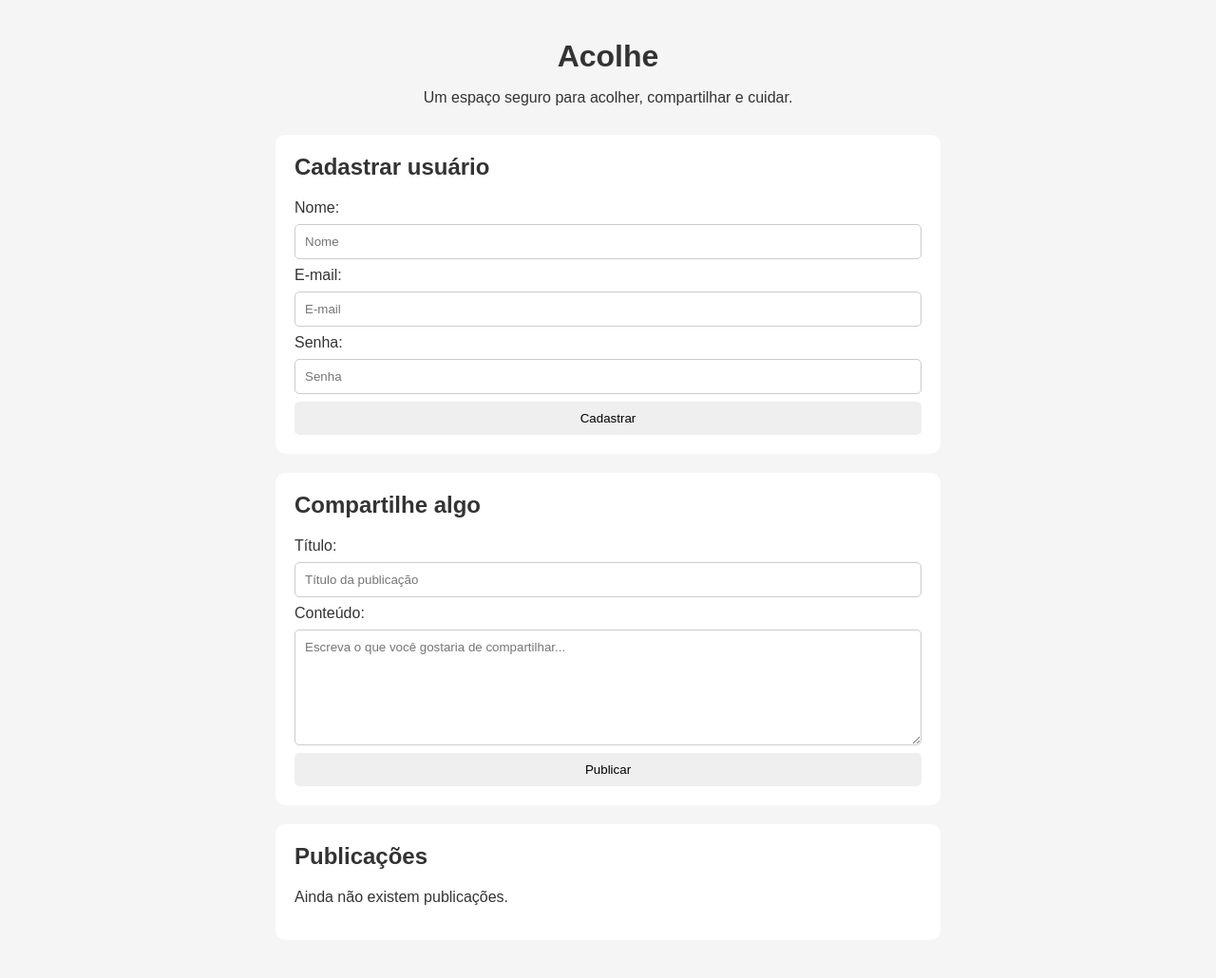
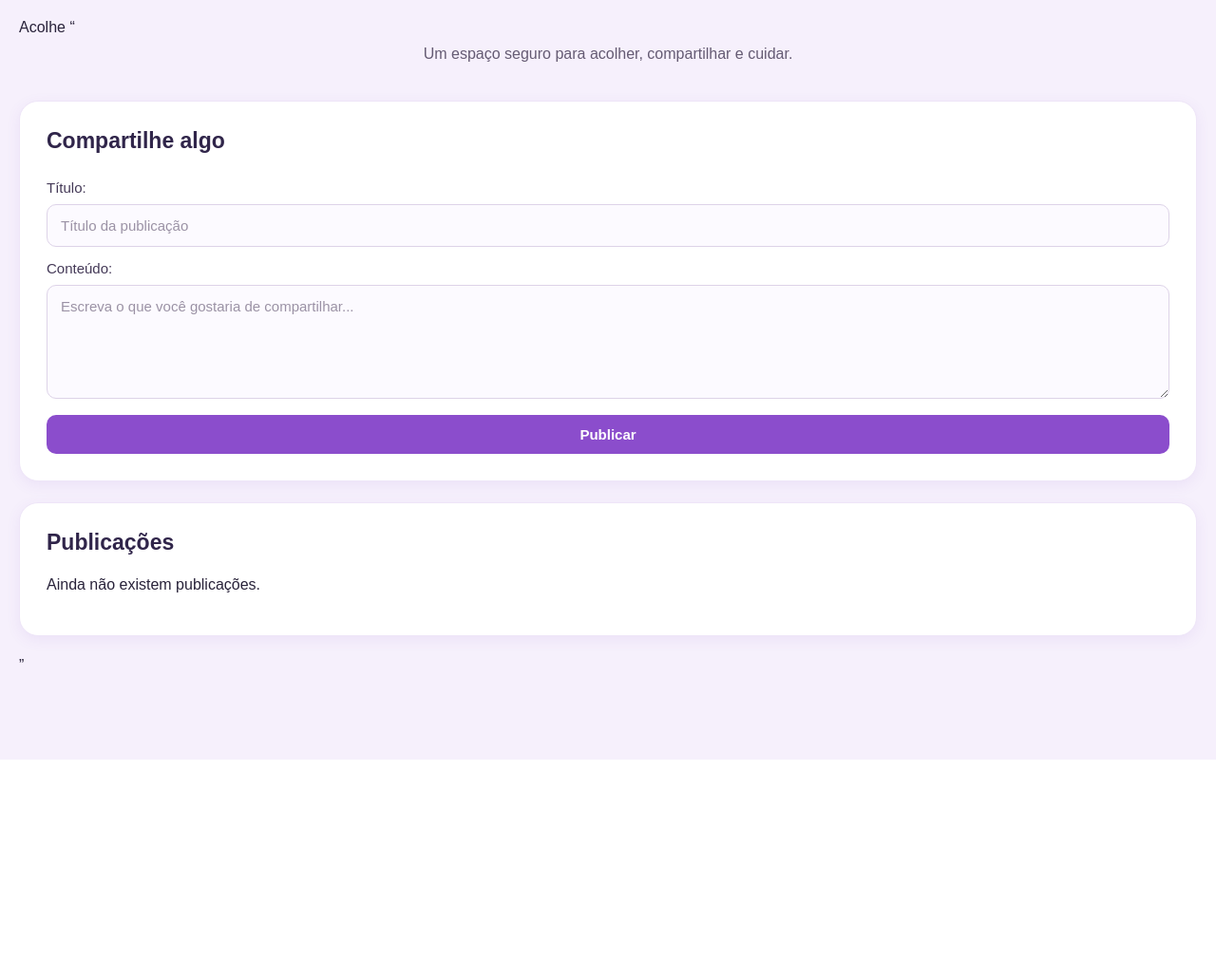
Before and after one commit to joaohenriqueoliveiraoi385-del/ja-acolhe-jh, a Flask app: page / in a window 1280 px wide. Shown: the whole page at 95% size. After the commit the page ends 800 px from the top, so only its background shows below. Run offline with Flask 3, Linux system fonts and the light colour scheme.

Commit message:
feature: passo 1
foi feito : (o base, cadastro, login (html))
terminar de fazer o login e cadastro e as rotas deles

```diff
--- a/app.py
+++ b/app.py
@@ -13,7 +13,6 @@
 app.config["SQLALCHEMY_TRACK_MODIFICATIONS"] = False
 
 db.init_app(app)
-
 
 app.register_blueprint(Usu_bp, url_prefix="/usuarios")
 app.register_blueprint(Publi_bp, url_prefix="/publicacoes")
--- a/routes/usu.py
+++ b/routes/usu.py
@@ -16,7 +16,7 @@
     usuario_existente = Usu.query.filter_by(gmail=gmail).first()
 
     if usuario_existente:
-        return redirect(url_for("index"))
+        return redirect(url_for("index.html", error="Usuário já existe."))
 
     novo_usuario = Usu(
         nome=nome,
@@ -24,7 +24,9 @@
         senha=senha
     )
 
+
+
     db.session.add(novo_usuario)
     db.session.commit()
 
-    return redirect(url_for("index"))
+    return redirect(url_for("index.html", success="Usuário criado com sucesso!"))
--- a/static/css/style.css
+++ b/static/css/style.css
@@ -1,73 +1,207 @@
+* {
+    box-sizing: border-box;
+}
+
 body {
     font-family: Arial, sans-serif;
     margin: 0;
     padding: 20px;
-    background-color: #f5f5f5;
-    color: #333;
+    background: #f6f0fc;
+    color: #29233a;
 }
+
+/* Cabeçalho */
 
 header {
     text-align: center;
     margin-bottom: 30px;
+    padding: 10px;
 }
 
-h1 {
-    margin-bottom: 5px;
+header h1 {
+    color: #6f3bbd;
+    font-size: 32px;
+    margin: 0 0 8px;
+    font-weight: 700;
 }
 
+header p {
+    color: #655b73;
+    font-size: 16px;
+    margin: 0;
+}
+
+
+/* Conteúdo */
+
 main {
-    max-width: 700px;
+    max-width: 760px;
     margin: 0 auto;
 }
 
+
+/* Cartões */
+
 section {
-    background-color: white;
-    padding: 20px;
-    margin-bottom: 20px;
-    border-radius: 10px;
+    background: #ffffff;
+    padding: 28px;
+    margin-bottom: 22px;
+    border-radius: 20px;
+    box-shadow: 0 4px 15px rgba(111, 59, 189, 0.08);
+    border: 1px solid #eee5f8;
 }
 
-h2 {
+section h2 {
     margin-top: 0;
+    margin-bottom: 22px;
+    color: #30254a;
+    font-size: 23px;
 }
+
+
+/* Formulários */
 
 form {
     display: flex;
     flex-direction: column;
-    gap: 8px;
+    gap: 9px;
+}
+
+label {
+    color: #443957;
+    font-size: 15px;
+    margin-top: 5px;
 }
 
 input,
 textarea {
-    padding: 10px;
-    border: 1px solid #ccc;
-    border-radius: 5px;
+    width: 100%;
+    padding: 13px 14px;
+    border: 1px solid #ddd3e8;
+    border-radius: 10px;
+    background: #fcfaff;
+    color: #332b40;
     font-family: Arial, sans-serif;
+    font-size: 15px;
+    outline: none;
+    transition: 0.2s;
+}
+
+input::placeholder,
+textarea::placeholder {
+    color: #9b92a5;
+}
+
+input:focus,
+textarea:focus {
+    border-color: #9a68d1;
+    box-shadow: 0 0 0 3px rgba(154, 104, 209, 0.12);
+    background: #ffffff;
 }
 
 textarea {
-    min-height: 100px;
+    min-height: 120px;
     resize: vertical;
 }
 
+
+/* Botões */
+
 button {
-    padding: 10px 15px;
+    margin-top: 8px;
+    padding: 12px 18px;
     cursor: pointer;
     border: none;
-    border-radius: 5px;
+    border-radius: 10px;
+    background: #8b4dcc;
+    color: white;
+    font-size: 15px;
+    font-weight: 600;
+    transition: 0.2s;
 }
 
+button:hover {
+    background: #753bb4;
+    transform: translateY(-1px);
+}
+
+button:active {
+    transform: translateY(0);
+}
+
+
+/* Publicações */
+
 .publicacao {
-    border: 1px solid #ddd;
-    padding: 15px;
-    margin-top: 10px;
-    border-radius: 8px;
+    background: #fbf8ff;
+    border: 1px solid #eee5f8;
+    padding: 18px;
+    margin-top: 12px;
+    border-radius: 15px;
 }
 
 .publicacao h3 {
-    margin-top: 0;
+    margin: 0 0 8px;
+    color: #59328b;
+    font-size: 18px;
+}
+
+.publicacao p {
+    margin: 0 0 12px;
+    color: #51485c;
+    line-height: 1.5;
 }
 
 .publicacao small {
-    color: #666;
+    color: #8b8193;
 }
+
+
+/* Links */
+
+a {
+    color: #7a45b8;
+    text-decoration: none;
+    font-weight: 600;
+}
+
+a:hover {
+    text-decoration: underline;
+}
+
+
+/* Mensagem de erro */
+
+.erro {
+    background: #fff0f4;
+    color: #b33d62;
+    padding: 10px 12px;
+    border-radius: 10px;
+    margin-bottom: 15px;
+}
+
+
+@media (max-width: 600px) {
+
+    body {
+        padding: 12px;
+    }
+
+    header h1 {
+        font-size: 28px;
+    }
+
+    section {
+        padding: 20px;
+        border-radius: 17px;
+    }
+
+    section h2 {
+        font-size: 21px;
+    }
+
+    input,
+    textarea {
+        font-size: 14px;
+    }
+}
--- /dev/null
+++ b/templates/base.html
@@ -0,0 +1,29 @@
+<!DOCTYPE html>
+<html lang="pt-br">
+
+    <head>
+        <meta charset="UTF-8">
+        <meta name="viewport" content="width=device-width, initial-scale=1.0">
+
+
+        {% block title %}{% endblock %}
+
+        <link rel="stylesheet" href="{{ url_for('static', filename='css/style.css') }}">
+        <link rel="manifest" href="{{ url_for('static', filename='manifest.json') }}">
+    </head>
+
+    <body>
+
+            <q>{% block conteudo %}{% endblock conteudo %}</q>
+        </main>
+
+        <script src="{{ url_for('static', filename='js/app.js') }}"></script>
+
+        <script>
+            if ("serviceWorker" in navigator) {
+                navigator.serviceWorker.register("{{ url_for('static', filename='service-worker.js') }}");
+            }
+        </script>
+    </body>
+
+</html>
--- a/templates/index.html
+++ b/templates/index.html
@@ -1,140 +1,59 @@
-<!DOCTYPE html>
-<html lang="pt-br">
+{% extends "base.html" %}
 
-<head>
-    <meta charset="UTF-8">
-    <meta name="viewport" content="width=device-width, initial-scale=1.0">
 
-    <title>Acolhe</title>
+{% block title %}Acolhe{% endblock title %}
 
-    <link rel="stylesheet"
-          href="{{ url_for('static', filename='css/style.css') }}">
+{% block conteudo %}
 
-    <link rel="manifest"
-          href="{{ url_for('static', filename='manifest.json') }}">
-</head>
 
-<body>
 
     <header>
-        <h1>Acolhe</h1>
         <p>Um espaço seguro para acolher, compartilhar e cuidar.</p>
     </header>
 
+<!-- <section>
+        <h2>Cadastrar usuário</h2>
+        <form action="{{ url_for('usu.create') }}" method="post">
+            <label for="nome">Nome:</label>
+            <input type="text" id="nome" name="nome" placeholder="Nome" required>
 
-    <main>
+            <label for="gmail">E-mail:</label>
+            <input type="email" id="gmail" name="gmail" placeholder="E-mail" required>
+
+            <label for="senha">Senha:</label>
+            <input type="password" id="senha" name="senha" placeholder="Senha" required>
+
+            <button type="submit">Cadastrar</button>
+        </form>
+    </section> -->
 
     <section>
-            <h2>Cadastrar usuário</h2>
+        <h2>Compartilhe algo</h2>
+        <form action="{{ url_for('publi.create') }}" method="post">
+            <label for="titulo">Título:</label>
+            <input type="text" id="titulo" name="titulo" placeholder="Título da publicação" required>
 
-            <form action="{{ url_for('usu.create') }}" method="post">
+            <label for="conteudo">Conteúdo:</label>
+            <textarea id="conteudo" name="conteudo" placeholder="Escreva o que você gostaria de compartilhar..." required></textarea>
 
-                <label for="nome">Nome:</label>
-                <input
-                    type="text"
-                    id="nome"
-                    name="nome"
-                    placeholder="Nome"
-                    required
-                >
-
-                <label for="gmail">E-mail:</label>
-                <input
-                    type="email"
-                    id="gmail"
-                    name="gmail"
-                    placeholder="E-mail"
-                    required
-                >
-
-                <label for="senha">Senha:</label>
-                <input
-                    type="password"
-                    id="senha"
-                    name="senha"
-                    placeholder="Senha"
-                    required
-                >
-
-                <button type="submit">Cadastrar</button>
-
+            <button type="submit">Publicar</button>
         </form>
     </section>
 
-
-        <section>
-            <h2>Compartilhe algo</h2>
-
-            <form action="{{ url_for('publi.create') }}" method="post">
-
-                <label for="titulo">Título:</label>
-                <input
-                    type="text"
-                    id="titulo"
-                    name="titulo"
-                    placeholder="Título da publicação"
-                    required
-                >
-
-                <label for="conteudo">Conteúdo:</label>
-                <textarea
-                    id="conteudo"
-                    name="conteudo"
-                    placeholder="Escreva o que você gostaria de compartilhar..."
-                    required
-                ></textarea>
-
-                <button type="submit">Publicar</button>
-
-            </form>
-        </section>
-
-
     <section>
         <h2>Publicações</h2>
-
         {% if publicacoes %}
-
             {% for publicacao in publicacoes %}
-
                 <article class="publicacao">
-
                     <h3>{{ publicacao.titulo_publi }}</h3>
-
                     <p>{{ publicacao.texto_publi }}</p>
-
                     {% if publicacao.usuario %}
-                            <small>
-                                Publicado por {{ publicacao.usuario.nome }}
-                            </small>
+                        <small>Publicado por {{ publicacao.usuario.nome }}</small>
                     {% endif %}
-
                 </article>
-
             {% endfor %}
-
         {% else %}
-
             <p>Ainda não existem publicações.</p>
-
         {% endif %}
-
     </section>
-
-    </main>
-
-
-    <script src="{{ url_for('static', filename='js/app.js') }}"></script>
-
-
-    <script>
-        if ("serviceWorker" in navigator) {
-            navigator.serviceWorker.register(
-                "{{ url_for('static', filename='service-worker.js') }}"
-            );
-        }
-    </script>
-
-</body>
-
-</html>
+{% endblock conteudo %}
```
Also changed, not shown: templates/cadastro.html (added, +21 -0 lines), instance/JJ.db (added), templates/login.html (added). Lines whose indentation alone changed are shown as unchanged.
